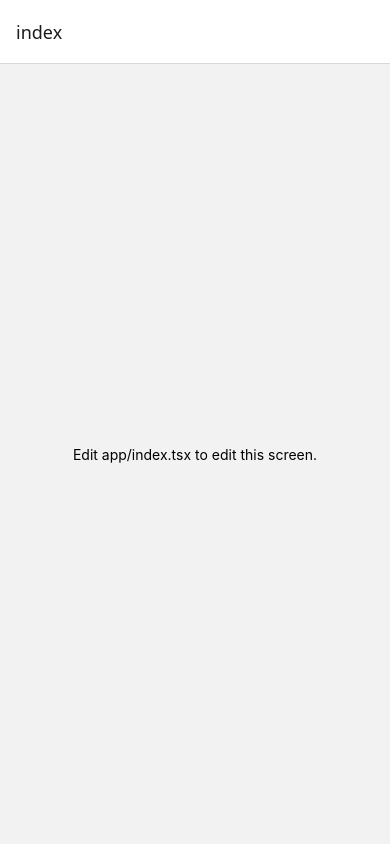
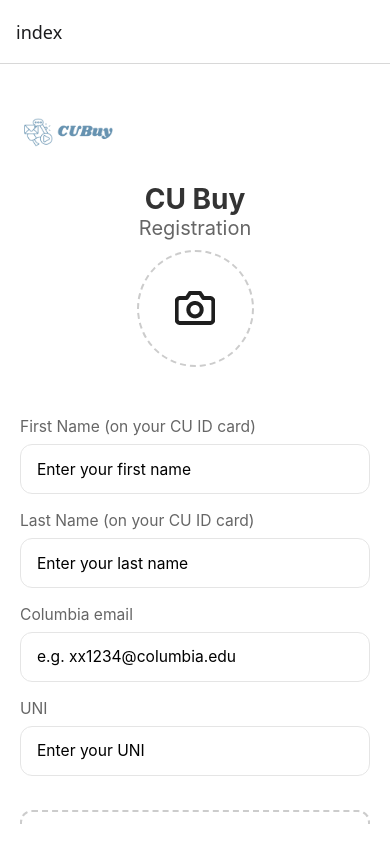
Before and after one commit to smyjsp/cu_buy, an Expo app drawn with the web renderer of React Native: screen / in a window 390 px wide. Built offline with nearby package versions, Linux system fonts and the light colour scheme; Expo Router itself is replaced by a stand-in of ours; some packages are replaced by stand-ins of ours.

Commit message:
Registration Fronted 90% finished

```diff
--- /dev/null
+++ b/app/index.js
@@ -0,0 +1,8 @@
+import { Text, View } from "react-native";
+import RegistrationScreen from "./registration";
+
+export default function Index() {
+  return (
+      <RegistrationScreen />
+  );
+}
--- a/app/index.tsx
+++ /dev/null
@@ -1,15 +0,0 @@
-import { Text, View } from "react-native";
-
-export default function Index() {
-  return (
-    <View
-      style={{
-        flex: 1,
-        justifyContent: "center",
-        alignItems: "center",
-      }}
-    >
-      <Text>Edit app/index.tsx to edit this screen.</Text>
-    </View>
-  );
-}
--- /dev/null
+++ b/app/registration.js
@@ -0,0 +1,219 @@
+import React, { useState } from 'react';
+import { View, Text, TextInput, TouchableOpacity, Image, ScrollView, SafeAreaView, KeyboardAvoidingView, Platform } from 'react-native';
+import * as Animatable from 'react-native-animatable';
+import styles from './registration_style'; // Import styles from the external styles file
+import * as ImagePicker from 'expo-image-picker';
+import {Alert} from 'react-native';
+
+const RegistrationScreen = () => {
+  const [profileImage, setProfileImage] = useState(null);
+  const [idImage, setIdImage] = useState(null);
+
+  const openImagePicker = async () => {
+    Alert.alert(
+      'Select Photo',
+      'Choose an option',
+      [
+        {
+          text: 'Take Photo',
+          onPress: async () => {
+            const permissionResult = await ImagePicker.requestCameraPermissionsAsync();
+
+            if (permissionResult.granted === false) {
+              alert("You need to enable camera permissions to take a photo");
+              return;
+            }
+
+            const result = await ImagePicker.launchCameraAsync({
+              allowsEditing: true,
+              aspect: [1, 1],
+              quality: 0.8,
+            });
+
+            if (!result.canceled) {
+              setProfileImage(result.assets[0].uri);
+            }
+          }
+        },
+        {
+          text: 'Choose from Library',
+          onPress: async () => {
+            const permissionResult = await ImagePicker.requestMediaLibraryPermissionsAsync();
+
+            if (permissionResult.granted === false) {
+              alert("You need to enable photo library permissions to select a photo");
+              return;
+            }
+
+            const result = await ImagePicker.launchImageLibraryAsync({
+              mediaTypes: ImagePicker.MediaTypeOptions.Images,
+              allowsEditing: true,
+              aspect: [1, 1],
+              quality: 0.8,
+            });
+
+            if (!result.canceled) {
+              setProfileImage(result.assets[0].uri);
+            }
+          }
+        },
+        {
+          text: 'Cancel',
+          style: 'cancel'
+        }
+      ]
+    );
+  };
+
+  const openIDPicker = async () => {
+    Alert.alert(
+      'Upload CU ID',
+      'Choose an option',
+      [
+        {
+          text: 'Take Photo',
+          onPress: async () => {
+            const permissionResult = await ImagePicker.requestCameraPermissionsAsync();
+
+            if (permissionResult.granted === false) {
+              alert("You need to enable camera permissions to take a photo");
+              return;
+            }
+
+            const result = await ImagePicker.launchCameraAsync({
+              allowsEditing: true,
+              quality: 0.8,
+            });
+
+            if (!result.canceled) {
+              setIdImage(result.assets[0].uri);
+            }
+          }
+        },
+        {
+          text: 'Choose from Library',
+          onPress: async () => {
+            const permissionResult = await ImagePicker.requestMediaLibraryPermissionsAsync();
+
+            if (permissionResult.granted === false) {
+              alert("You need to enable photo library permissions to select a photo");
+              return;
+            }
+
+            const result = await ImagePicker.launchImageLibraryAsync({
+              mediaTypes: ImagePicker.MediaTypeOptions.Images,
+              allowsEditing: true,
+              quality: 0.8,
+            });
+
+            if (!result.canceled) {
+              setIdImage(result.assets[0].uri);
+            }
+          }
+        },
+        {
+          text: 'Cancel',
+          style: 'cancel'
+        }
+      ]
+    );
+  };
+
+  return (
+    <SafeAreaView style={styles.container}>
+      <KeyboardAvoidingView
+        behavior={Platform.OS === "ios" ? "padding" : "height"}
+        style={styles.container}
+      >
+        <ScrollView
+          contentContainerStyle={styles.scrollContainer}
+          showsVerticalScrollIndicator={false}
+        >
+          {/* Header */}
+          <View style={styles.header}>
+            <Image
+              source={require('./static/images/logo.png')} // Replace with your logo URL
+              style={styles.logo}
+            />
+            <Text style={styles.titleText}>CU Buy</Text>
+            <Text style={styles.registrationText}>Registration</Text>
+          </View>
+
+          {/* Profile Picture Upload */}
+          <Animatable.View
+            animation="fadeInUp"
+            duration={800}
+            style={styles.imageUploadContainer}
+          >
+            <TouchableOpacity
+              style={styles.imageUploadButton}
+              onPress={openImagePicker}
+            >
+              {profileImage ? (
+                <Image
+                  source={{ uri: profileImage }}
+                  style={styles.profileImage}
+                  onError={(error) => console.log('Image loading error:', error)}
+                />
+              ) : (
+                <Image
+                  source={require('./static/images/camera.png')}
+                  style={styles.cameraIcon}
+                />
+              )}
+            </TouchableOpacity>
+          </Animatable.View>
+
+          {/* Input Fields */}
+          <View style={styles.inputContainer}>
+            <Text style={styles.label}>First Name (on your CU ID card)</Text>
+            <TextInput style={styles.input} placeholder="Enter your first name" />
+
+            <Text style={styles.label}>Last Name (on your CU ID card)</Text>
+            <TextInput style={styles.input} placeholder="Enter your last name" />
+
+            <Text style={styles.label}>Columbia email</Text>
+            <TextInput style={styles.input} placeholder="e.g. xx1234@columbia.edu" />
+
+            <Text style={styles.label}>UNI</Text>
+            <TextInput style={styles.input} placeholder="Enter your UNI" />
+          </View>
+
+          {/* Upload CU ID */}
+          <TouchableOpacity
+            style={styles.uploadContainer}
+            onPress={openIDPicker}
+          >
+            {idImage ? (
+              <View style={styles.idPreviewContainer}>
+                <Image
+                  source={{ uri: idImage }}
+                  style={styles.idPreview}
+                />
+                <Text style={styles.changePhotoText}>Tap to change photo</Text>
+              </View>
+            ) : (
+              <>
+                <Image
+                  source={require('./static/images/plus.png')}  // Make sure you have this icon
+                  style={styles.uploadIcon}
+                />
+                <Text style={styles.uploadText}>Upload CU ID</Text>
+              </>
+            )}
+          </TouchableOpacity>
+
+          {/* Register Button */}
+          <TouchableOpacity style={styles.registerButton}>
+            <Text style={styles.registerButtonText}>Register</Text>
+          </TouchableOpacity>
+
+          {/* Add bottom padding for scrolling */}
+          <View style={styles.bottomPadding} />
+        </ScrollView>
+      </KeyboardAvoidingView>
+    </SafeAreaView>
+  );
+};
+
+export default RegistrationScreen;
--- /dev/null
+++ b/app/registration_style.js
@@ -0,0 +1,128 @@
+import { StyleSheet, Dimensions } from 'react-native';
+
+const { width, height } = Dimensions.get('window'); // Get screen dimensions
+
+const styles = StyleSheet.create({
+  container: {
+    flex: 1,
+    padding: 20,
+    backgroundColor: '#fff',
+  },
+  logo: {
+    width: width * 0.25,
+    height: width * 0.25,
+    resizeMode: 'contain',
+    alignSelf: 'flex-start',
+    marginTop: 0, // Reduced from 40 to 20
+  },
+  titleText: {
+    fontSize: 28,
+    fontWeight: 'bold',
+    color: '#333',
+    textAlign: 'center',
+    marginTop: 0, // Reduced spacing after logo
+  },
+  registrationText: {
+    fontSize: 20,
+    color: '#666',
+    textAlign: 'center',
+    marginBottom: 10, // Reduced bottom margin
+  },
+  imageUploadContainer: {
+    alignItems: 'center',
+    marginBottom: height * 0.04,
+  },
+  imageUploadButton: {
+    width: width * 0.3,
+    height: width * 0.3,
+    borderRadius: width * 0.15,
+    borderWidth: 2,
+    borderStyle: 'dashed',
+    borderColor: '#ccc',
+    justifyContent: 'center',
+    alignItems: 'center',
+  },
+  cameraIcon: {
+    width: 40,
+    height: 40,
+    resizeMode: 'contain',
+  },
+  inputContainer: {
+    width: '100%',
+    marginBottom: height * 0.02,
+  },
+  label: {
+    fontSize: width * 0.04,
+    color: '#666',
+    marginBottom: 8,
+    marginTop: height * 0.02,
+  },
+  input: {
+    width: '100%',
+    height: 50,
+    borderWidth: 1,
+    borderColor: '#E5E5E5',
+    borderRadius: 12,
+    paddingHorizontal: 16,
+    fontSize: width * 0.04,
+    backgroundColor: '#FFF',
+  },
+  uploadContainer: {
+    width: '100%',
+    borderWidth: 2,
+    borderStyle: 'dashed',
+    borderColor: '#ccc',
+    borderRadius: 12,
+    paddingVertical: height * 0.03,
+    justifyContent: 'center',
+    alignItems: 'center',
+    marginVertical: height * 0.02,
+  },
+  uploadIcon: {
+    width: 24,
+    height: 24,
+    marginBottom: 8,
+    tintColor: '#666',
+  },
+  uploadText: {
+    color: '#666',
+    fontSize: 16,
+  },
+  idPreviewContainer: {
+    width: '100%',
+    alignItems: 'center',
+  },
+  idPreview: {
+    width: '90%',
+    height: 120,
+    borderRadius: 8,
+    resizeMode: 'cover',
+  },
+  changePhotoText: {
+    color: '#666',
+    fontSize: 14,
+    marginTop: 8,
+  },
+  registerButton: {
+    width: '100%',
+    backgroundColor: '#4285F4',
+    borderRadius: 25,
+    paddingVertical: height * 0.02,
+    justifyContent: 'center',
+    alignItems: 'center',
+    marginTop: height * 0.02,
+  },
+  registerButtonText: {
+    fontSize: width * 0.045,
+    color: '#FFF',
+    fontWeight: 'bold',
+  },
+  profileImage: {
+    width: '100%',
+    height: '100%',
+    borderRadius: width * 0.175,
+    resizeMode: 'cover',
+  },
+});
+
+export default styles;
--- a/app/static/productdetail.css
+++ b/app/static/productdetail.css
@@ -7,7 +7,7 @@
 }
 
 .container {
-    width: 375px; /* iPhone width */
+    width: 375px;
     margin: 0 auto;
     background: white;
     border: 1px solid #ddd;
--- a/tsconfig.json
+++ b/tsconfig.json
@@ -13,5 +13,5 @@
     "**/*.tsx",
     ".expo/types/**/*.ts",
     "expo-env.d.ts"
-  ]
+, "app/index.js"  ]
 }
```
Also changed, not shown: package.json (+6 -1 lines), app/static/README.txt (added), app/static/images/logo.png (renamed from app/static/images/IMG_8683.png), 3 other files.
